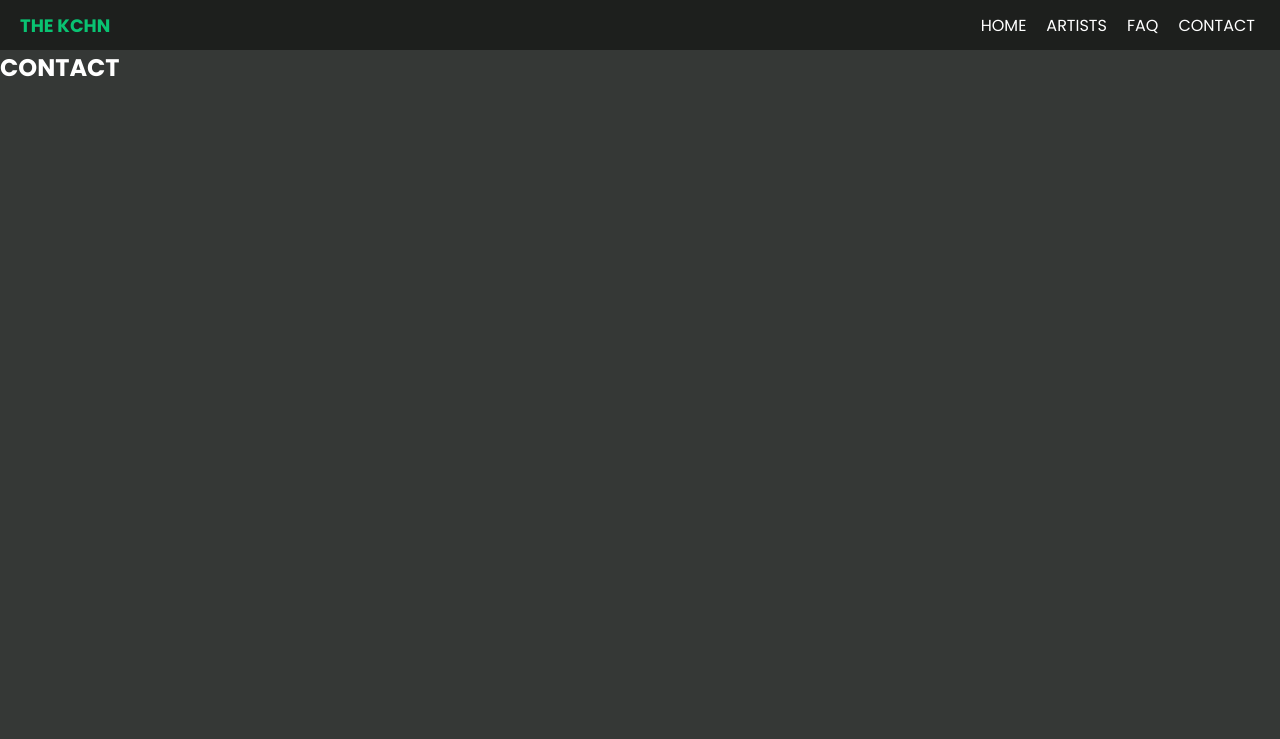
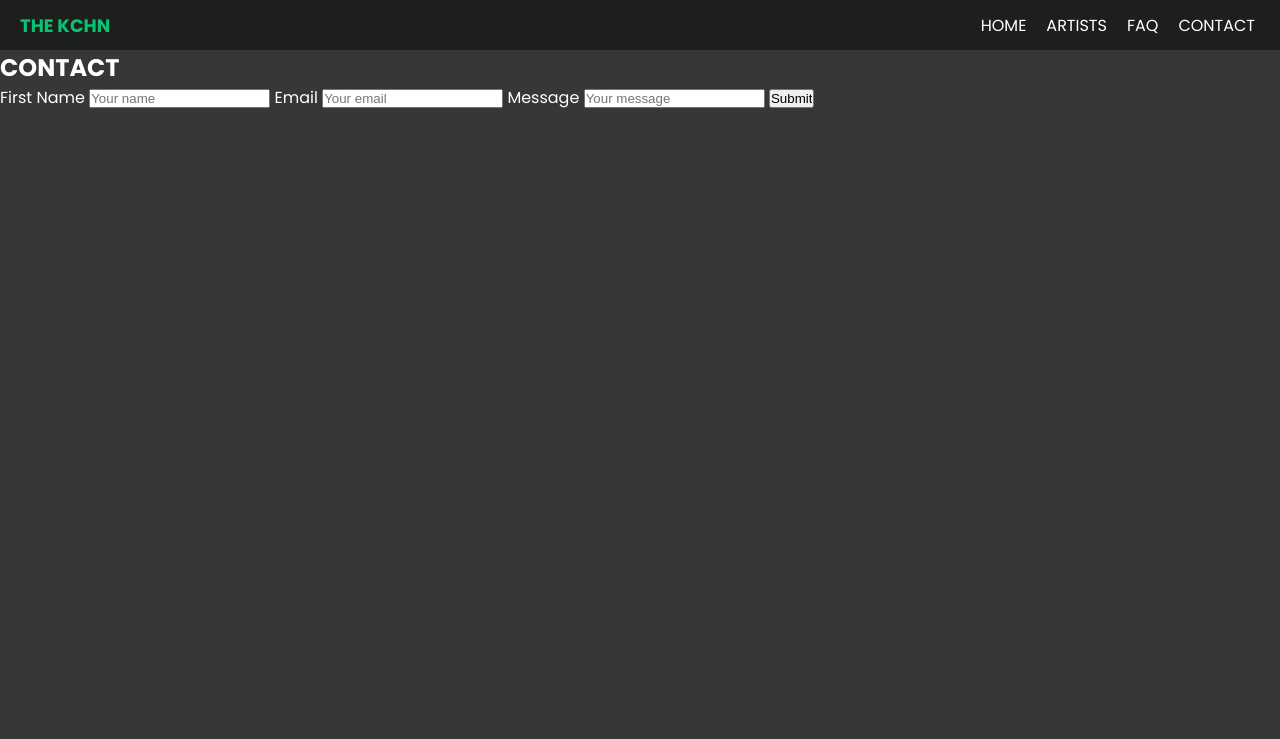
Before and after one commit to jrbagsic/thekchn, a plain HTML site: page html/contact.html in a window 1280 px wide. Shown: the top 739 px of the page. Drawn offline with Linux system fonts and the light colour scheme.

Commit message:
update contact

```diff
--- a/html/contact.html
+++ b/html/contact.html
@@ -14,7 +14,7 @@
     <header>
         <div id="brand">THE KCHN</div>
         <nav>
-          <ul>
+          <ul class="navlist">
             <li><a href="../index.html">HOME</a></li>
             <li><a href="artist.html">ARTISTS</a></li>
             <li><a href="faq.html">FAQ</a></li>
@@ -38,11 +38,22 @@
     <section id="contact">
         <div class="container">
             <h1>CONTACT</h1>
+            <div class="contactform">
+                <form action="/action_page.php">
+                    <label class="formlabel" for="fname">First Name</label>
+                        <input type="text" id="fname" name="firstname" placeholder="Your name">
+                    <label class="formlabel" for="email">Email</label>
+                        <input type="text" id="email" name="email" placeholder="Your email">
+                    <label class="formlabel" for="message">Message</label>
+                        <input type="text" id="message" name="message" placeholder="Your message">
+                  <input type="submit" value="Submit">
+                </form>
+              </div>
         </div>
     </section>
 
     <!-- scroll to top -->
-    <button onclick="topFunction()" id="myBtn" title="Go to top">Top</button>
+    <button onclick="topFunction()" id="topBtn" title="Go to top"><i class="fa-solid fa-arrow-up"></i></button>
 
     <!-- footer -->
     <footer id="footer">
```
